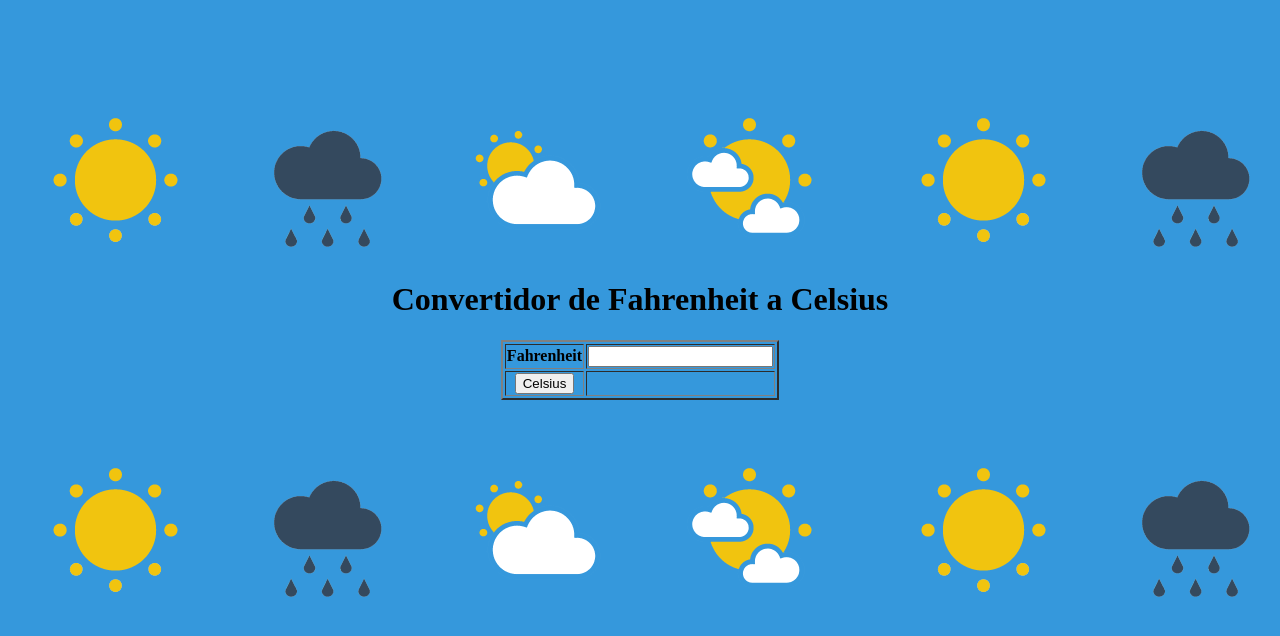
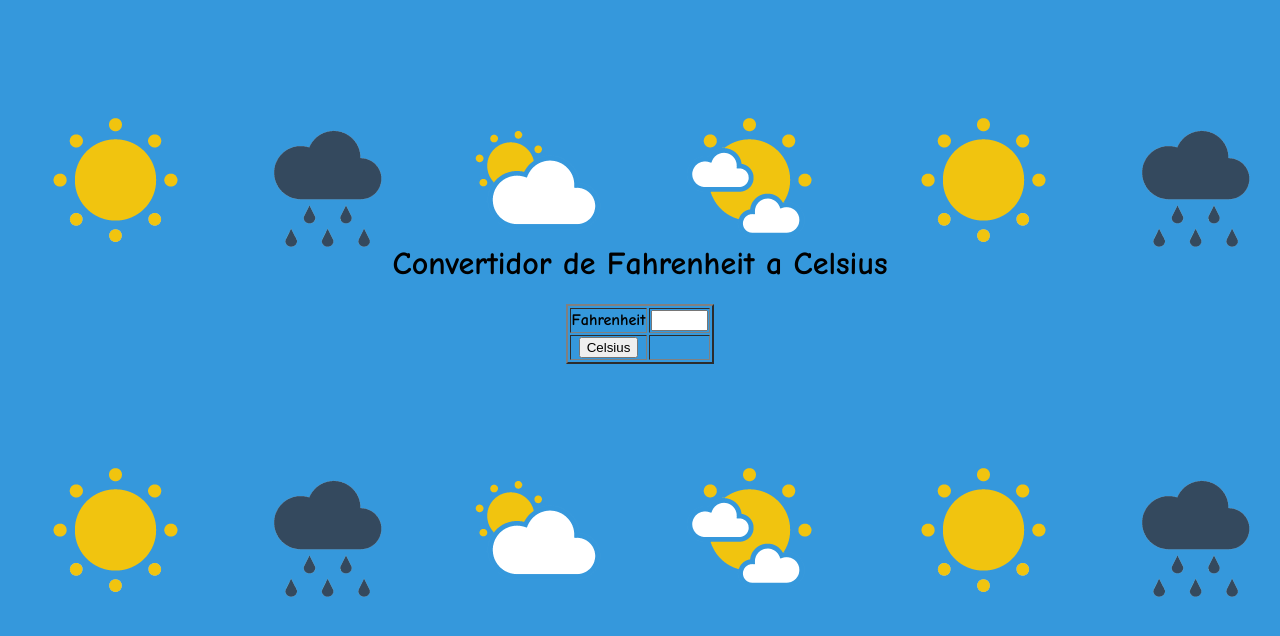
Before and after one commit to Sharmyn28/ejercicio3, a plain HTML site: page index.html in a window 1280 px wide. Drawn offline with Linux system fonts and the light colour scheme.

Commit message:
arreglo fuente

```diff
--- a/index.html
+++ b/index.html
@@ -5,9 +5,7 @@
 	<title>Convertidor</title>
 </head>
 <body align="center" background="img.png">
-	<font name="Tahoma"></font>
-	<br>
-	<br>
+	<font face="Comic Sans MS,arial">
 	<br>
 	<br>
 	<br>
@@ -25,7 +23,7 @@
 		<tr>
 			<th>Fahrenheit</th>
 			<th>
-				<input type="text" name="ingresar" id="far" >
+				<input type="text" name="ingresar" id="far" size="4" required="required">
 			</th>
 		</tr>
 		<tr>
@@ -37,6 +35,7 @@
 			</td>
 		</tr>
 	</table>
+	</font>
 	<script type="text/javascript" src="main.js"></script>
 </body>
 </html>
```
